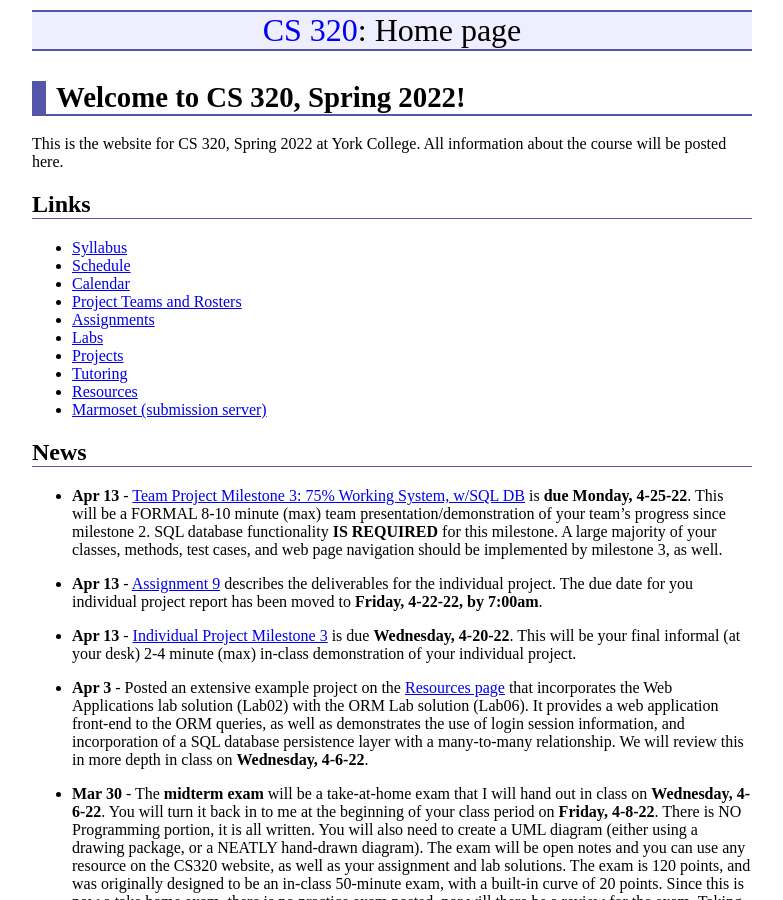
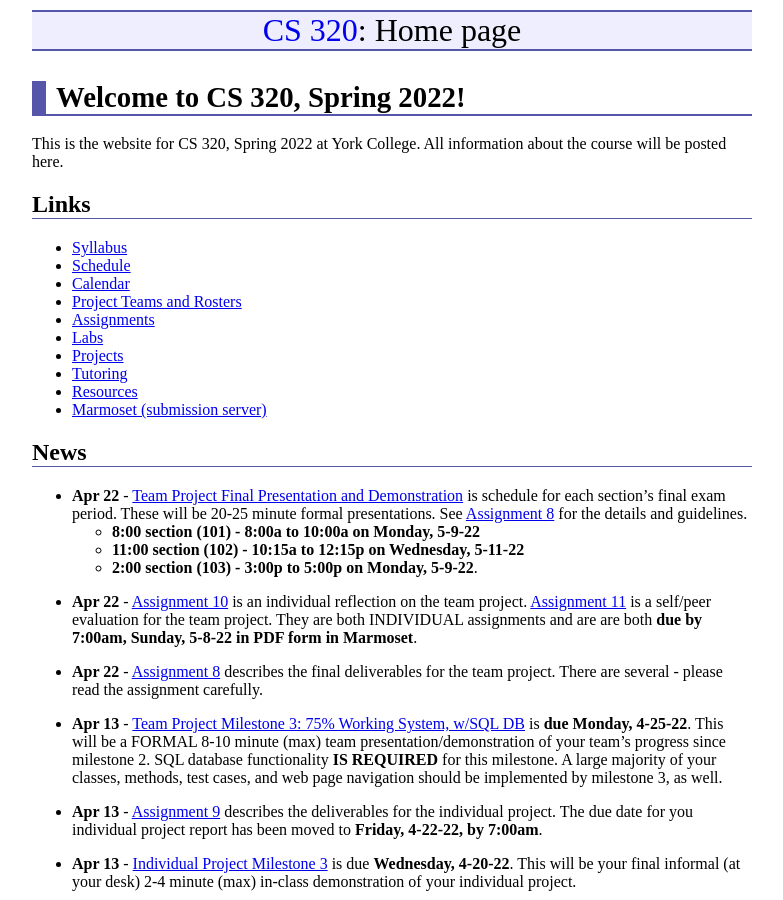
Before and after one commit to ycpcs/cs320-spring2022, a Jekyll site: the page built from index.md, in a window 1280 px wide and 900 px high. Shown: the whole window, without its empty margins (248-1031 px from the left). Built offline with Jekyll 4.4.1, drawn with Linux system fonts in a browser that asks for light colours.

Commit message:
updated news, rosters, teams

```diff
--- a/index.md
+++ b/index.md
@@ -24,26 +24,23 @@ All information about the course will be posted here.
 ## News
 
 <!-- Commenting out News until it's needed - and the dates will change, anyway
+-->
 
 
 * **Apr 22** - [Team Project Final Presentation and Demonstration](assign/assign08.html) is schedule for each section's final exam period.  These will be 20-25 minute formal presentations.  See [Assignment 8](assign/assign08.html) for the details and guidelines.
-	- **8:00 section (101) - 8:00 to 10:00 on Monday, 5-9-22**
-	- **11:00 section (102) - 10:15 to 12:15 on Wednesday, 5-11-22**
-	- **2:00 section (103) - 3:00 to 5:00 on Monday, 5-9-22**.
+	- **8:00 section (101) - 8:00a to 10:00a on Monday, 5-9-22**
+	- **11:00 section (102) - 10:15a to 12:15p on Wednesday, 5-11-22**
+	- **2:00 section (103) - 3:00p to 5:00p on Monday, 5-9-22**.
 
 * **Apr 22** - [Assignment 10](assign/assign10.html) is an individual reflection on the team project.  [Assignment 11](assign/assign11.html) is a self/peer evaluation for the team project.  They are both INDIVIDUAL assignments and are are both **due by 7:00am, Sunday, 5-8-22 in PDF form in Marmoset**.
 
 * **Apr 22** - [Assignment 8](assign/assign08.html) describes the final deliverables for the team project.  There are several - please read the assignment carefully.
 
--->
-
 * **Apr 13** - [Team Project Milestone 3: 75% Working System, w/SQL DB](assign/assign03.html) is **due Monday, 4-25-22**.  This will be a FORMAL 8-10 minute (max) team presentation/demonstration of your team's progress since milestone 2.  SQL database functionality **IS REQUIRED** for this milestone.  A large majority of your classes, methods, test cases, and web page navigation should be implemented by milestone 3, as well.
-
 
 * **Apr 13** - [Assignment 9](assign/assign09.html) describes the deliverables for the individual project.  The due date for you individual project report has been moved to **Friday, 4-22-22, by 7:00am**.
 
 * **Apr 13** - [Individual Project Milestone 3](assign/assign04.html) is due **Wednesday, 4-20-22**.  This will be your final informal (at your desk) 2-4 minute (max) in-class demonstration of your individual project.
-
 
 * **Apr 3** - Posted an extensive example project on the [Resources page](./resources) that incorporates the Web Applications lab solution (Lab02) with the ORM Lab solution (Lab06).  It provides a web application front-end to the ORM queries, as well as demonstrates the use of login session information, and incorporation of a SQL database persistence layer with a many-to-many relationship. We will review this in more depth in class on **Wednesday, 4-6-22**.
 
```
Also changed, not shown: 4 other files.
